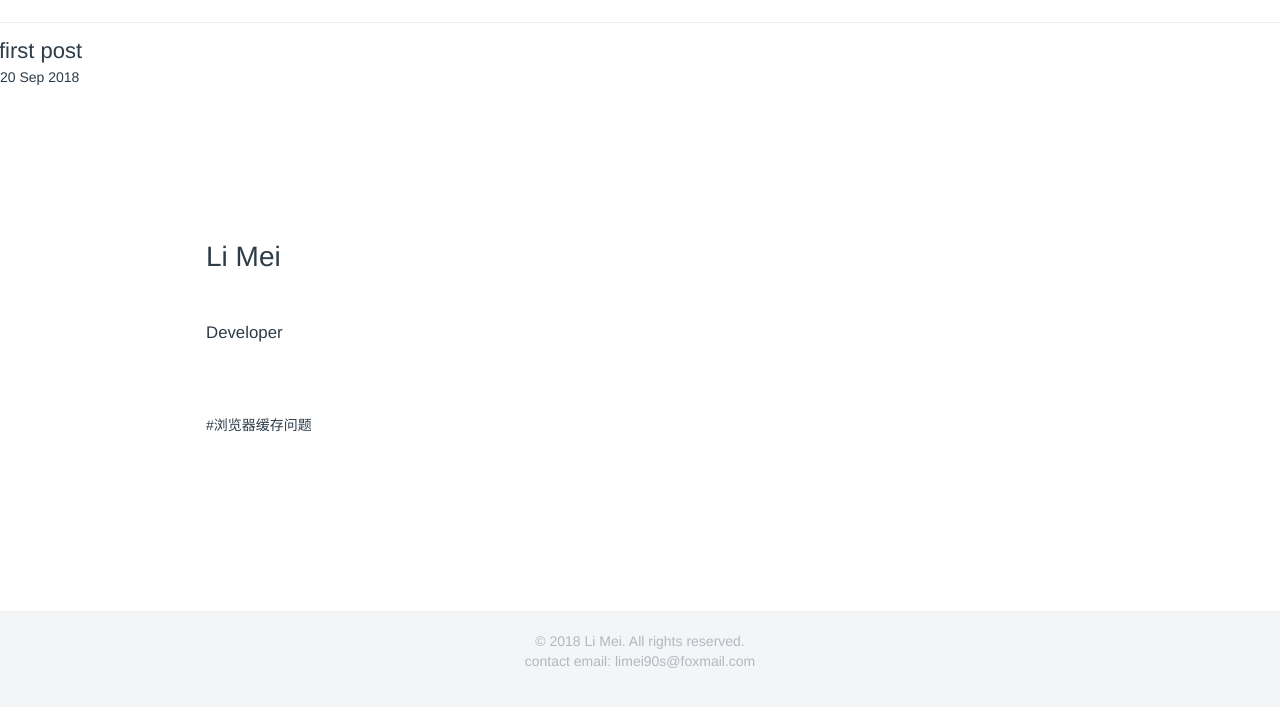
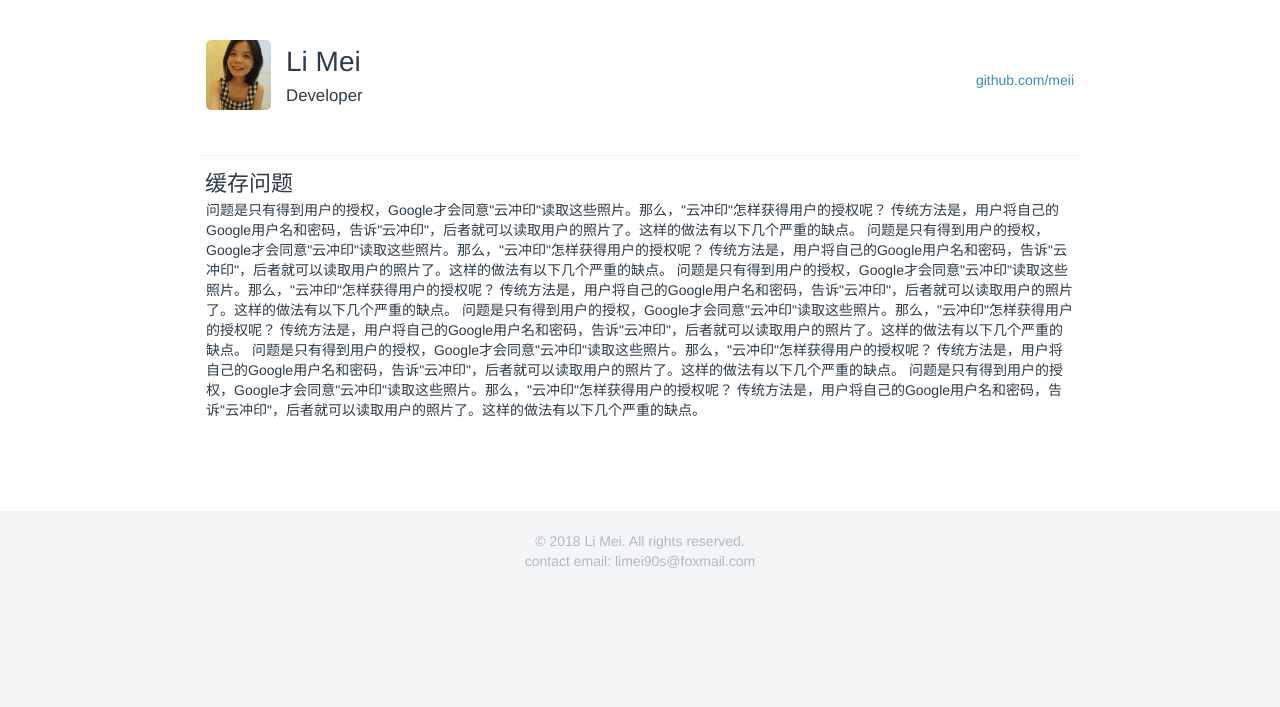
Before and after one commit to LiMeii/LiMeii.github.io, a Jekyll site: the page built from _posts/2018-09-20-cache-busting.md, in a window 1280 px wide. Shown: the top 707 px of the page. Built offline with Jekyll 4.4.1, drawn with Linux system fonts in a browser that asks for light colours.

Commit message:
update post css

```diff
--- a/_layouts/post.html
+++ b/_layouts/post.html
@@ -10,31 +10,42 @@
 </head>
 
 <body>
-    <section class="profile-content" id="content">
-        <article class="profile-menu" id="menu">
-            <div id="Angular" class="menu-category">
-                <h3 class="menu-category-name">{{ page.title }}</h3>
-                <p>{{ page.date | date_to_string }}</p>
-            </div>
-
-        </article>
-    </section>
-
     <div class="wrapper">
         <div class="profile">
-            <section class="profile-masthead">
+            <section class="profile-masthead" id="masthead">
+                <header class="profile-logo">
+                    <div class="profile-logo-image">
+                        <img src="/assets/images/meii.jpg" />
+                    </div>
+                    <div class="profile-name">
+                        <h1>Li Mei </br>
+                            <span style="font-size: 60%;">Developer</span>
+                        </h1>
 
-                <div class="post-title">
-                    <h1>Li Mei </br>
-                        <span style="font-size: 60%;">Developer</span>
-                    </h1>
-
-                </div>
+                    </div>
+                </header>
+                <aside class="profile-summary">
+                    <div class="summary-location summary-module">
+                        <a href="http://github.com/limeii">github.com/meii</a>
+                    </div>
+                </aside>
             </section>
 
             <section class="profile-content" id="content">
                 <article class="profile-menu" id="menu">
-                    {{ content }}
+                    <div id="Angular" class="menu-category">
+                        <h3 class="menu-category-name">缓存问题</h3>
+
+                        <p>问题是只有得到用户的授权，Google才会同意"云冲印"读取这些照片。那么，"云冲印"怎样获得用户的授权呢？ 传统方法是，用户将自己的Google用户名和密码，告诉"云冲印"，后者就可以读取用户的照片了。这样的做法有以下几个严重的缺点。
+                            问题是只有得到用户的授权，Google才会同意"云冲印"读取这些照片。那么，"云冲印"怎样获得用户的授权呢？ 传统方法是，用户将自己的Google用户名和密码，告诉"云冲印"，后者就可以读取用户的照片了。这样的做法有以下几个严重的缺点。
+                            问题是只有得到用户的授权，Google才会同意"云冲印"读取这些照片。那么，"云冲印"怎样获得用户的授权呢？ 传统方法是，用户将自己的Google用户名和密码，告诉"云冲印"，后者就可以读取用户的照片了。这样的做法有以下几个严重的缺点。
+                            问题是只有得到用户的授权，Google才会同意"云冲印"读取这些照片。那么，"云冲印"怎样获得用户的授权呢？ 传统方法是，用户将自己的Google用户名和密码，告诉"云冲印"，后者就可以读取用户的照片了。这样的做法有以下几个严重的缺点。
+                            问题是只有得到用户的授权，Google才会同意"云冲印"读取这些照片。那么，"云冲印"怎样获得用户的授权呢？ 传统方法是，用户将自己的Google用户名和密码，告诉"云冲印"，后者就可以读取用户的照片了。这样的做法有以下几个严重的缺点。
+                            问题是只有得到用户的授权，Google才会同意"云冲印"读取这些照片。那么，"云冲印"怎样获得用户的授权呢？ 传统方法是，用户将自己的Google用户名和密码，告诉"云冲印"，后者就可以读取用户的照片了。这样的做法有以下几个严重的缺点。
+
+                        </p>
+                    </div>
+
                 </article>
             </section>
         </div>
--- a/assets/base.css
+++ b/assets/base.css
@@ -2777,28 +2777,3 @@ screen and (min-resolution:144dpi) {
         width: 8px
     }
 }
-
-.post-title {
-
-    float: left;
-    font-size: 2em;
-    line-height: 2.57143em;
-    -webkit-box-orient: vertical;
-    -moz-box-orient: vertical;
-    -ms-box-orient: vertical;
-    box-orient: vertical;
-    -webkit-box-pack: center;
-    -moz-box-pack: center;
-    -ms-box-pack: center;
-    box-pack: center;
-    display: -webkit-box;
-    display: -moz-box;
-    display: -ms-box;
-    display: box;
-    font-weight: 300;
-    min-height: 2.57143em;
-    margin-top: .03571em;
-    padding-top: 2.85714em;
-    padding-bottom: .92857em;
-    width: 100%;
-}
```
